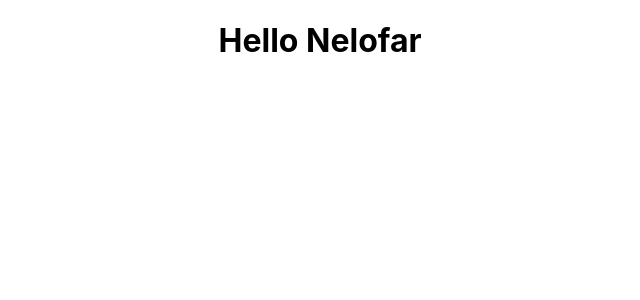
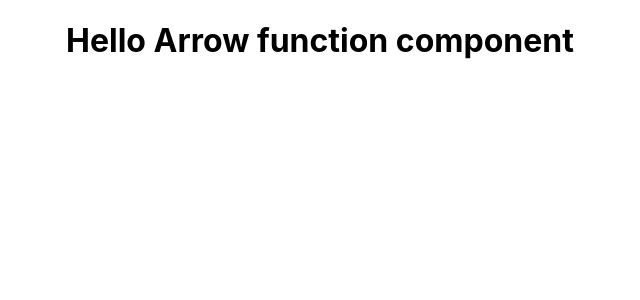
Before and after one commit to Nelofarzabi/React.JS_Test, a React (Create React App) app: page / in a window 1280 px wide. Shown: the top 300 px of the page, without its empty margins (320-960 px from the left). Built offline with nearby package versions, Linux system fonts and the light colour scheme.

Commit message:
define component with arrow function

```diff
--- a/src/state.js
+++ b/src/state.js
@@ -1,6 +1,5 @@
-// import React from 'react ';
 
-function StateComp (){
-    return <h1>Hello Nelofar </h1>
-}
-export default StateComp;
+
+const StateComp = ()=> <h1>Hello  Arrow function component </h1>
+
+export  default StateComp ;
```
